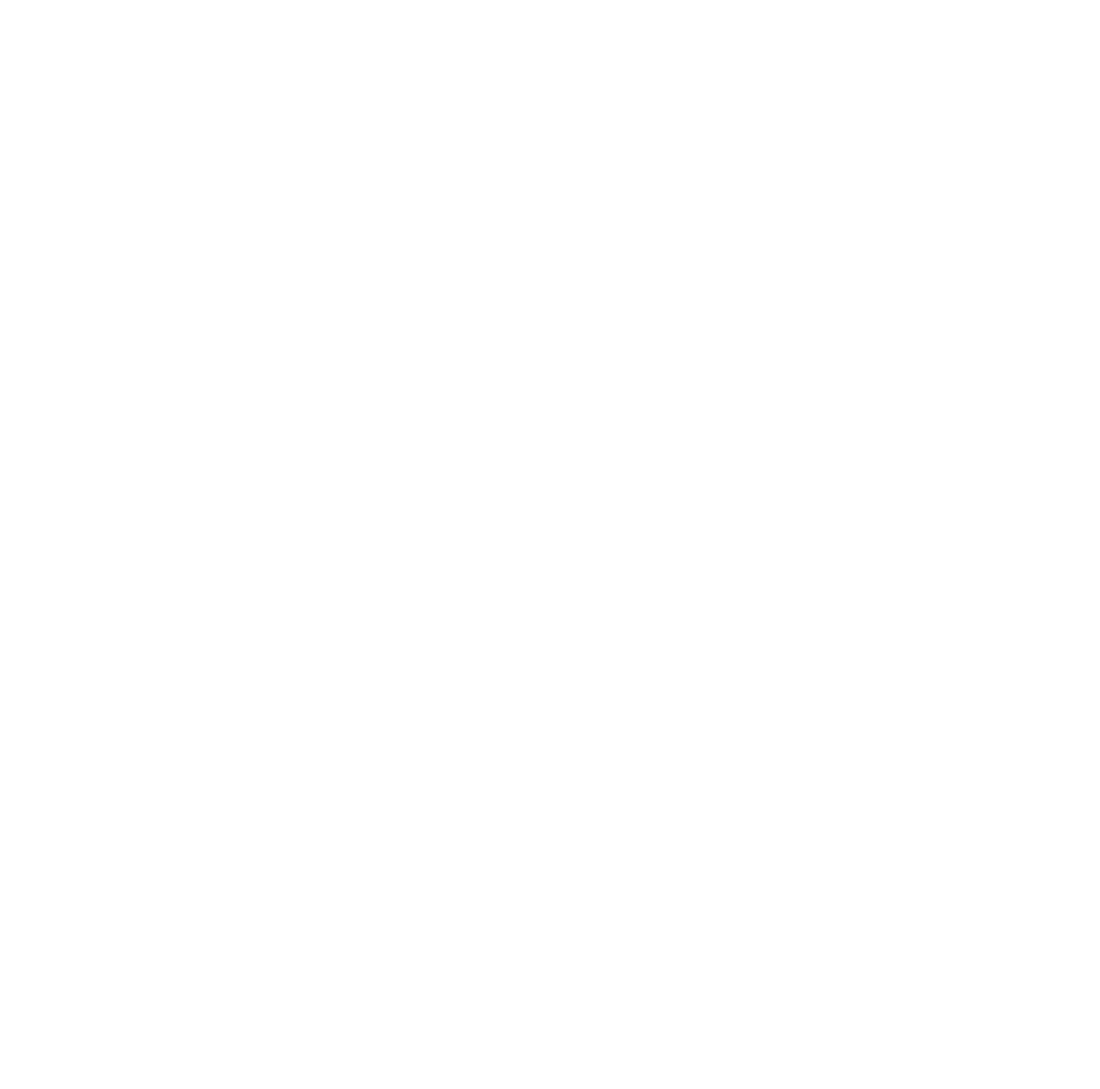
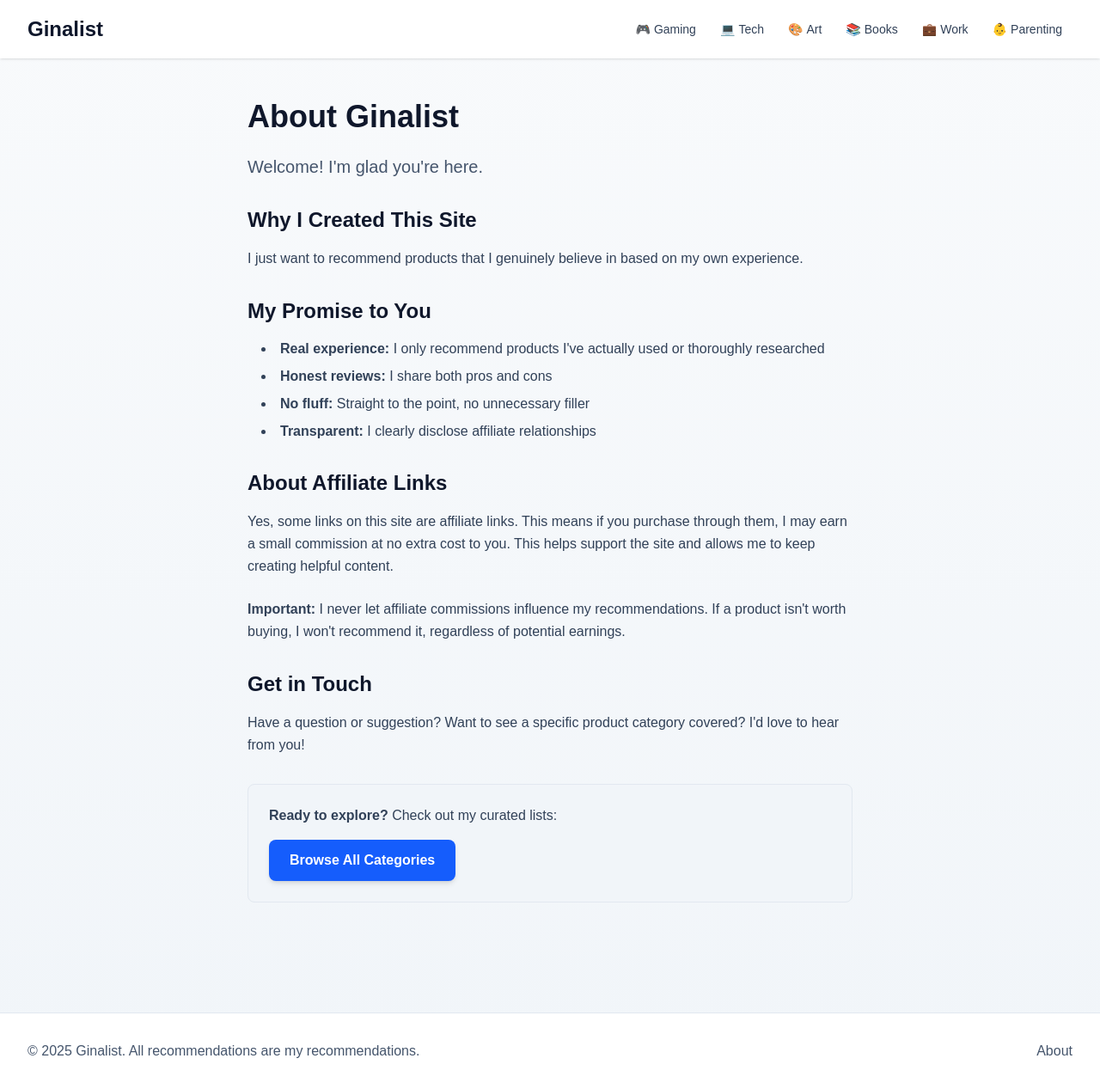
Before and after one commit to ginaleitt/ginalist, a Next.js app: page /about in a window 1280 px wide. Before the commit this address had no page. Shown: the whole page at 86% size. Before the commit the page ends 800 px from the top, so only its background shows below. Built offline with nearby package versions, Linux system fonts and the light colour scheme.

Commit message:
add reusueable Footer

```diff
--- a/app/[category]/[slug]/page.tsx
+++ b/app/[category]/[slug]/page.tsx
@@ -4,6 +4,7 @@
 import { MDXRemote } from 'next-mdx-remote/rsc';
 import { mdxComponents } from '@/components/MDXComponents';
 import Navigation from '@/components/Navigation';
+import Footer from '@/components/Footer';
 
 interface PageProps {
   params: Promise<{
@@ -123,13 +124,7 @@
         </article>
 
         {/* Footer */}
-        <footer className="bg-white mt-20 border-t border-slate-200">
-            <div className="max-w-7xl mx-auto px-4 sm:px-6 lg:px-8 py-8">
-            <p className="text-center text-slate-600">
-                © 2024 Ginalist. All recommendations are genuine.
-            </p>
-            </div>
-        </footer>
+        <Footer />
     </div>
   );
 }
--- a/app/[category]/page.tsx
+++ b/app/[category]/page.tsx
@@ -2,6 +2,8 @@
 import Link from 'next/link';
 import { notFound } from 'next/navigation';
 import Navigation from '@/components/Navigation';
+import Footer from '@/components/Footer';
+
 interface CategoryPageProps {
   params: Promise<{
     category: string;
@@ -105,13 +107,7 @@
       </div>
 
       {/* Footer */}
-      <footer className="bg-white mt-20 border-t border-slate-200">
-        <div className="max-w-7xl mx-auto px-4 sm:px-6 lg:px-8 py-8">
-          <p className="text-center text-slate-600">
-            © 2024 Ginalist. All recommendations are genuine.
-          </p>
-        </div>
-      </footer>
+      <Footer />
     </div>
   );
 }
--- /dev/null
+++ b/app/about/page.tsx
@@ -0,0 +1,86 @@
+import Navigation from '@/components/Navigation';
+import Footer from '@/components/Footer';
+import Link from 'next/link';
+import type { Metadata } from 'next';
+
+export const metadata: Metadata = {
+  title: 'About',
+  description: 'Learn about Ginalist and our mission to provide honest, helpful product recommendations.',
+};
+
+export default function AboutPage() {
+  return (
+    <div className="min-h-screen bg-gradient-to-b from-slate-50 to-slate-100">
+      <Navigation />
+
+      <article className="max-w-3xl mx-auto px-4 sm:px-6 lg:px-8 py-12">
+        <h1 className="text-4xl font-bold text-slate-900 mb-6">
+          About Ginalist
+        </h1>
+
+        <div className="prose prose-slate prose-lg">
+          <p className="text-xl text-slate-600 mb-8">
+            Welcome! I'm glad you're here.
+          </p>
+
+          <h2 className="text-2xl font-bold text-slate-900 mt-8 mb-4">
+            Why I Created This Site
+          </h2>
+
+          <p className="text-slate-700 leading-relaxed mb-4">
+            I just want to recommend products that I genuinely believe in based on my own experience.
+          </p>
+
+          <h2 className="text-2xl font-bold text-slate-900 mt-8 mb-4">
+            My Promise to You
+          </h2>
+
+          <ul className="list-disc list-inside space-y-2 text-slate-700 ml-4 mb-6">
+            <li><strong>Real experience:</strong> I only recommend products I've actually used or thoroughly researched</li>
+            <li><strong>Honest reviews:</strong> I share both pros and cons</li>
+            <li><strong>No fluff:</strong> Straight to the point, no unnecessary filler</li>
+            <li><strong>Transparent:</strong> I clearly disclose affiliate relationships</li>
+          </ul>
+
+          <h2 className="text-2xl font-bold text-slate-900 mt-8 mb-4">
+            About Affiliate Links
+          </h2>
+
+          <p className="text-slate-700 leading-relaxed mb-6">
+            Yes, some links on this site are affiliate links. This means if you purchase through them,
+            I may earn a small commission at no extra cost to you. This helps support the site and allows
+            me to keep creating helpful content.
+          </p>
+
+          <p className="text-slate-700 leading-relaxed mb-6">
+            <strong>Important:</strong> I never let affiliate commissions influence my recommendations.
+            If a product isn't worth buying, I won't recommend it, regardless of potential earnings.
+          </p>
+
+          <h2 className="text-2xl font-bold text-slate-900 mt-8 mb-4">
+            Get in Touch
+          </h2>
+
+          <p className="text-slate-700 leading-relaxed mb-6">
+            Have a question or suggestion? Want to see a specific product category covered?
+            I'd love to hear from you!
+          </p>
+
+          <div className="bg-slate-100 border border-slate-200 rounded-lg p-6 mt-8">
+            <p className="text-slate-700 mb-4">
+              <strong>Ready to explore?</strong> Check out my curated lists:
+            </p>
+            <Link
+              href="/"
+              className="inline-flex items-center justify-center px-6 py-3 bg-blue-600 hover:bg-blue-700 text-white font-semibold rounded-lg transition-all shadow-md hover:shadow-lg"
+            >
+              Browse All Categories
+            </Link>
+          </div>
+        </div>
+      </article>
+
+      <Footer />
+    </div>
+  );
+}
--- a/app/page.tsx
+++ b/app/page.tsx
@@ -1,4 +1,5 @@
 import Navigation from '@/components/Navigation';
+import Footer from '@/components/Footer';
 import { getPostsByCategory } from '@/lib/mdx';
 import Link from 'next/link';
 
@@ -85,13 +86,7 @@
       </main>
 
       {/* Footer */}
-      <footer className="bg-white mt-20 border-t border-slate-200">
-        <div className="max-w-7xl mx-auto px-4 sm:px-6 lg:px-8 py-8">
-          <p className="text-center text-slate-600">
-            © 2024 Ginalist. All recommendations are genuine.
-          </p>
-        </div>
-      </footer>
+      <Footer />
     </div>
   );
 }
--- /dev/null
+++ b/components/Footer.tsx
@@ -0,0 +1,28 @@
+import Link from 'next/link';
+
+export default function Footer() {
+  const currentYear = new Date().getFullYear();
+
+  return (
+    <footer className="bg-white mt-20 border-t border-slate-200">
+      <div className="max-w-7xl mx-auto px-4 sm:px-6 lg:px-8 py-8">
+        <div className="flex flex-col md:flex-row justify-between items-center gap-4">
+          {/* Copyright */}
+          <p className="text-slate-600 text-center md:text-left">
+            © {currentYear} Ginalist. All recommendations are my recommendations.
+          </p>
+
+          {/* Links */}
+          <div className="flex gap-6">
+            <Link
+              href="/about"
+              className="text-slate-600 hover:text-slate-900 transition-colors"
+            >
+              About
+            </Link>
+          </div>
+        </div>
+      </div>
+    </footer>
+  );
+}
```
